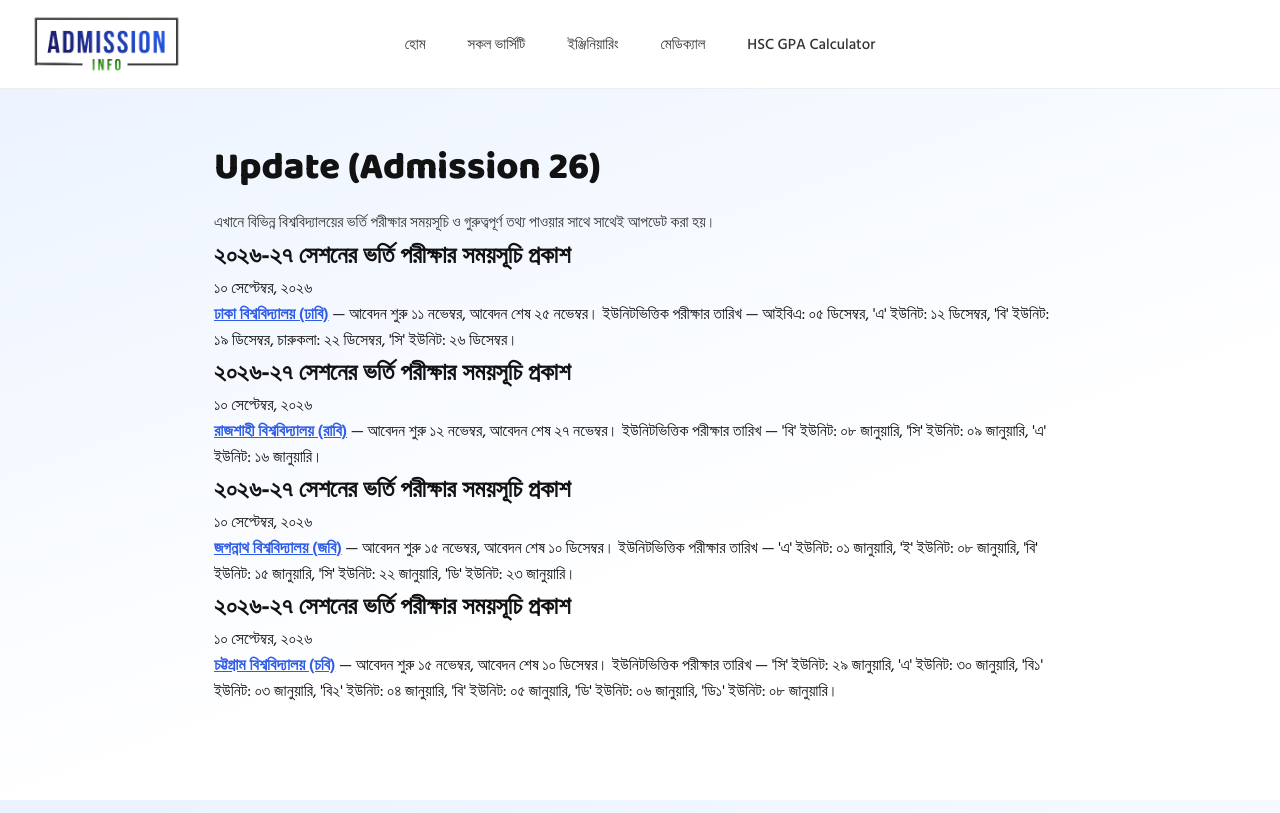
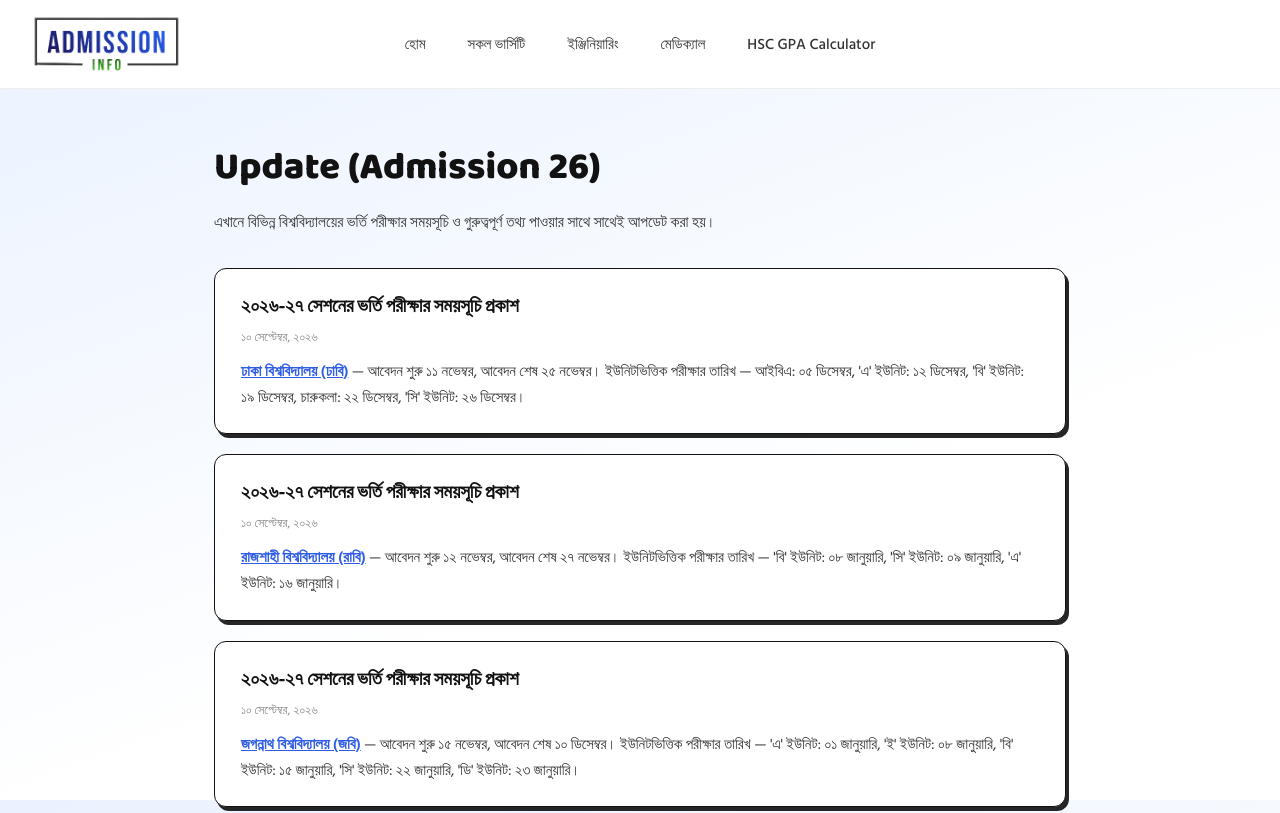
Before and after one commit to nishat-jihad/Admission-info, a Next.js app in the folder chance-hobe-ki/: page /updates in a window 1280 px wide. Shown: the top 813 px of the page. Built offline with nearby package versions, Linux system fonts and the light colour scheme.

Commit message:
Update globals.css

```diff
--- a/chance-hobe-ki/src/app/globals.css
+++ b/chance-hobe-ki/src/app/globals.css
@@ -2129,3 +2129,35 @@ section.block h2 .circular-tag {
     opacity: 0.55;
   }
 }
+
+/* ---------- UPDATES PAGE ---------- */
+.updates-list {
+  display: flex;
+  flex-direction: column;
+  gap: 20px;
+  margin-top: 32px;
+}
+.update-card {
+  background: var(--card-bg);
+  border: 1.5px solid var(--black);
+  border-radius: 12px;
+  box-shadow: var(--shadow-hard);
+  padding: 22px 26px;
+}
+.update-title {
+  font-family: var(--font-baloo), sans-serif;
+  font-weight: 700;
+  font-size: 19px;
+  color: var(--black);
+}
+.update-date {
+  font-size: 12.5px;
+  color: #888;
+  margin-top: 4px;
+  margin-bottom: 12px;
+}
+.update-body {
+  font-size: 15px;
+  line-height: 1.75;
+  color: #333;
+}
```
